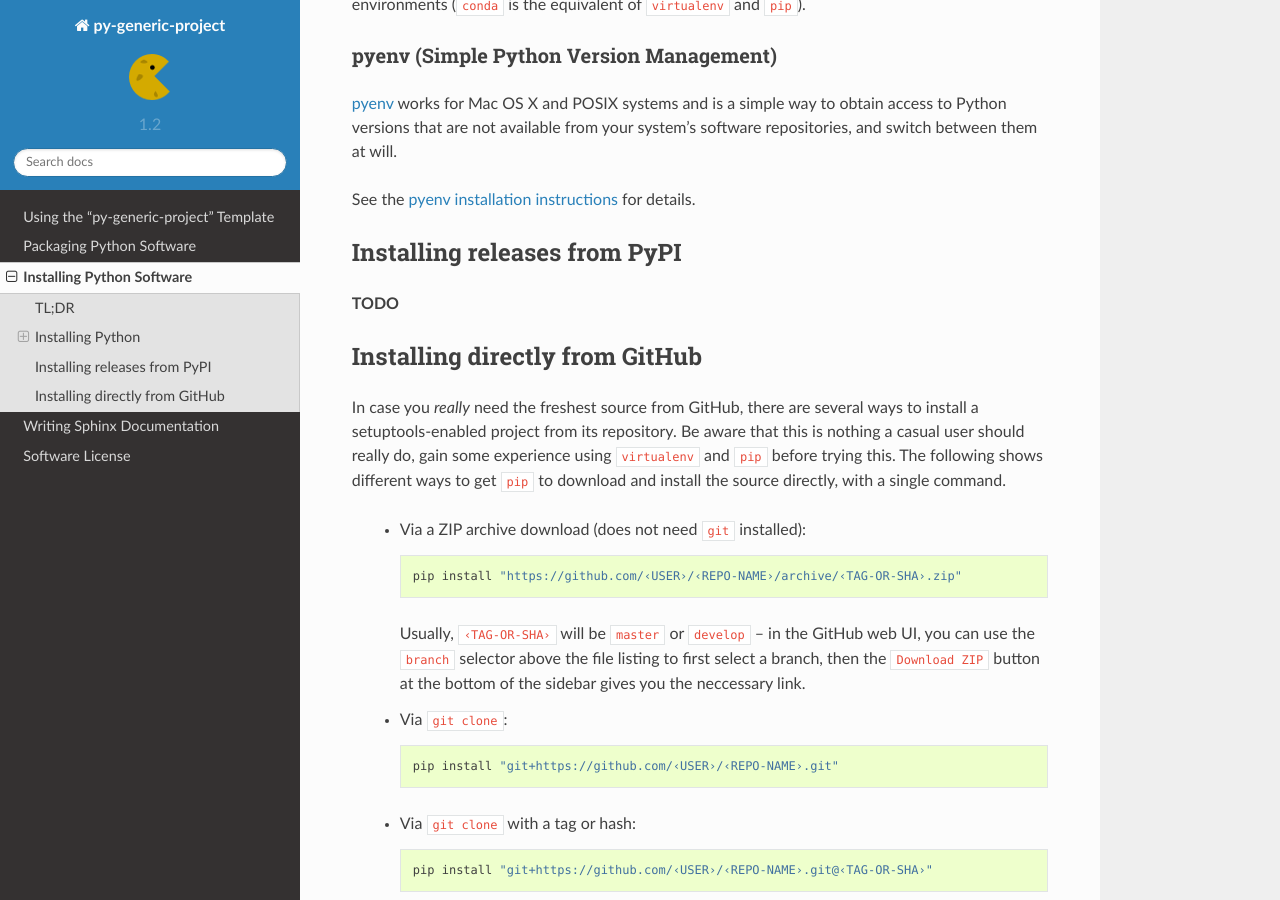
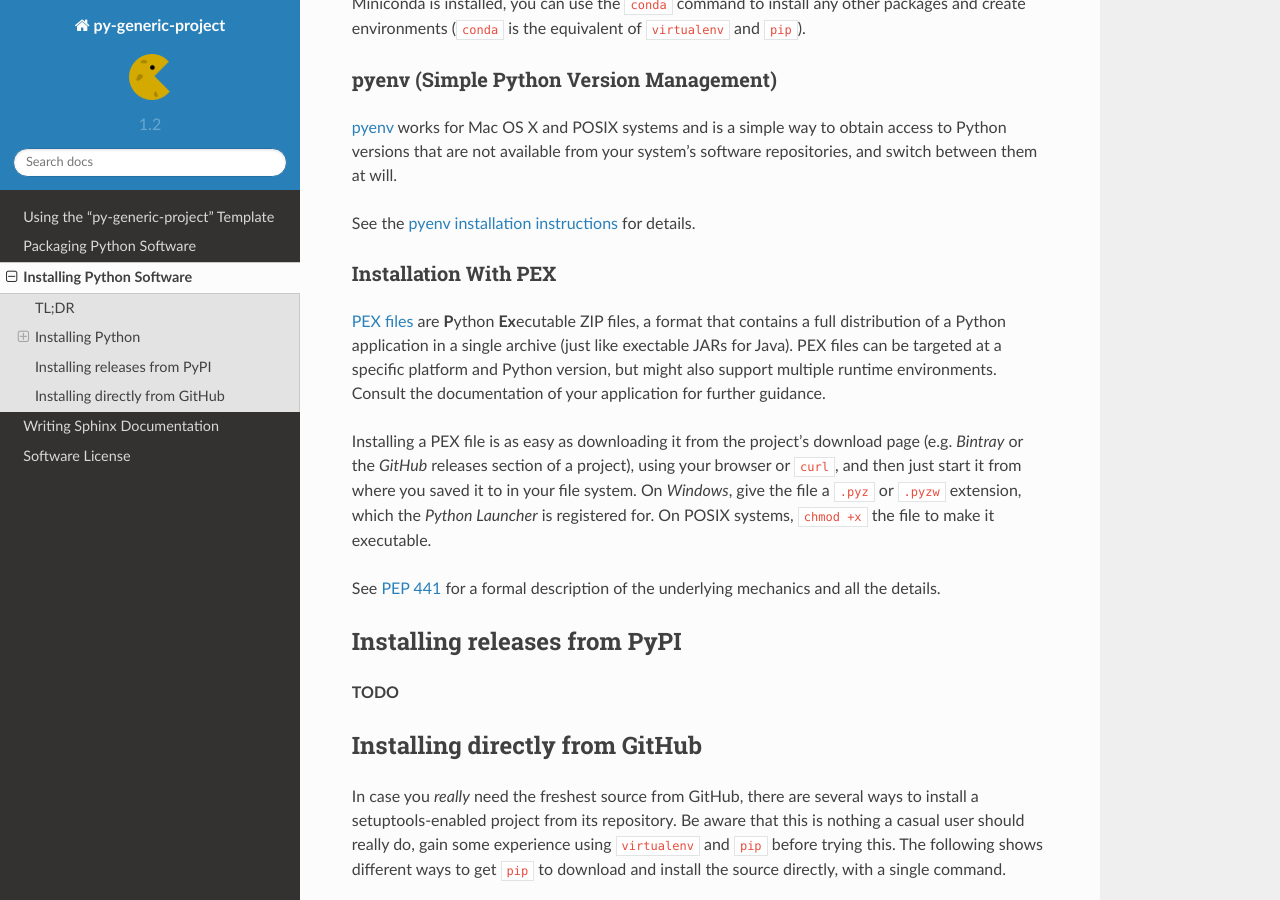
Before and after one commit to Springerle/py-generic-project, a Sphinx documentation site: the page built from docs/installing.rst, in a window 1280 px wide and 900 px high, scrolled down 2878 px. Built offline with Sphinx 7.4.7 and the Read the Docs theme 2.0.0, drawn with Linux system fonts in a browser that asks for light colours; some of the changed text lies outside the part shown.

Commit message:
:new: PEX installs

```diff
--- a/docs/installing.rst
+++ b/docs/installing.rst
@@ -38,7 +38,8 @@ This is a no-frills version of basic installation procedures for the three major
 Read the other sections for more details, especially if you encounter any problems with
 these condensed instructions.
 Once the basic setup is done, refer to either :ref:`pip-from-pypi` or :ref:`pip-from-github`
-to get an application installed.
+to get an application installed – and in case the project author provides a
+**P**\ ython **Ex**\ ecutable archive, prefer an :ref:`pex-install`.
 
 On **Linux**, make sure you have the right version of *Python* pre-installed, and the basic
 developer toolset available. On Debian-like systems, the following makes sure of that:
@@ -181,6 +182,31 @@ your system's software repositories, and switch between them at will.
 See the `pyenv installation instructions`_ for details.
 
 
+.. _pex-install:
+
+Installation With PEX
+^^^^^^^^^^^^^^^^^^^^^
+
+`PEX files`_ are **P**\ ython **Ex**\ ecutable ZIP files, a format that contains
+a full distribution of a Python application in a single archive
+(just like exectable JARs for Java).
+PEX files can be targeted at a specific platform and Python version,
+but might also support multiple runtime environments.
+Consult the documentation of your application for further guidance.
+
+Installing a PEX file is as easy as downloading it from the project's download page
+(e.g. *Bintray* or the *GitHub* releases section of a project), using your browser
+or ``curl``, and then just start it from where you saved it to in your file system.
+On *Windows*, give the file a ``.pyz`` or ``.pyzw`` extension,
+which the *Python Launcher* is registered for.
+On POSIX systems, ``chmod +x`` the file to make it executable.
+
+See `PEP 441`_ for a formal description of the underlying mechanics and all the details.
+
+.. _`PEX files`: https://youtu.be/NmpnGhRwsu0
+.. _`PEP 441`: https://www.python.org/dev/peps/pep-0441/
+
+
 .. _pip-from-pypi:
 
 Installing releases from PyPI
```
